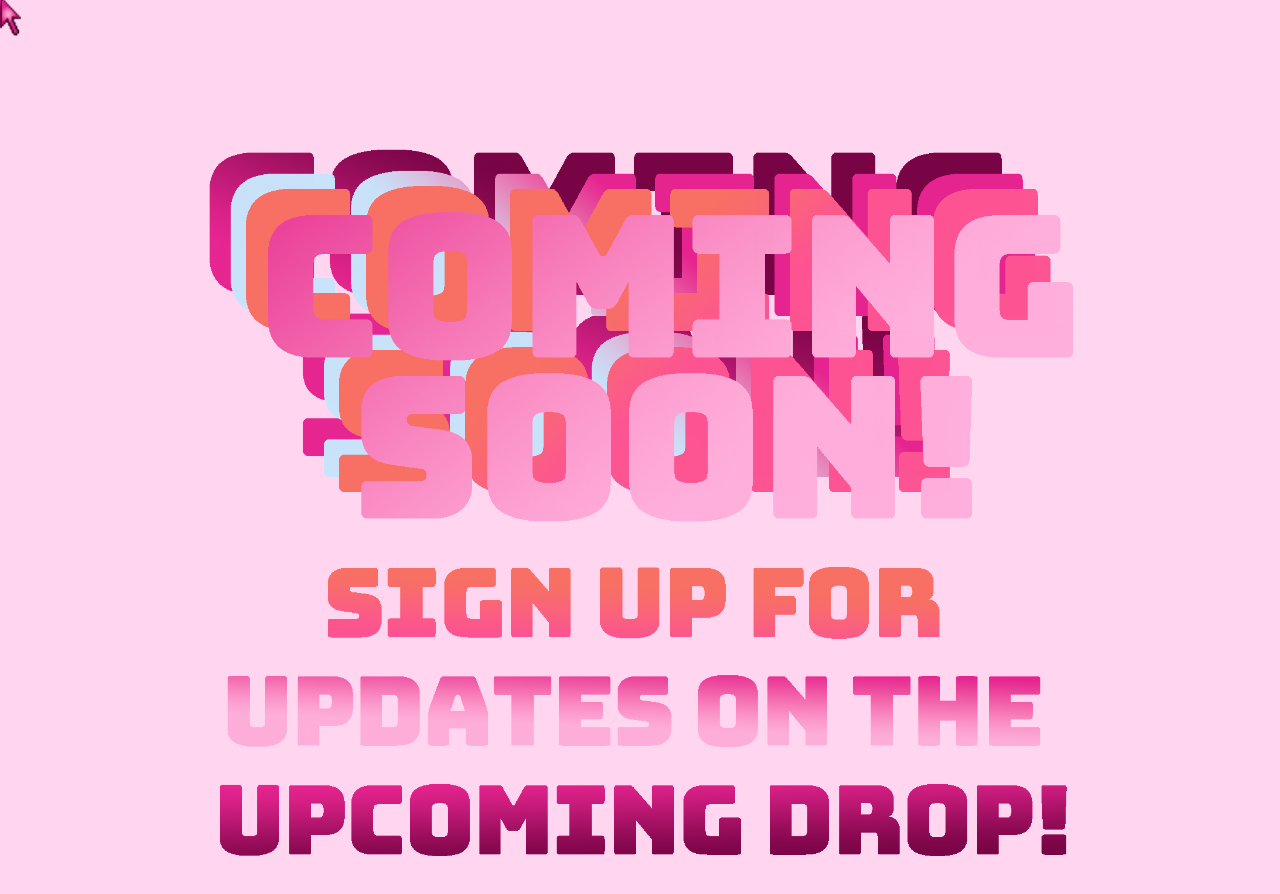
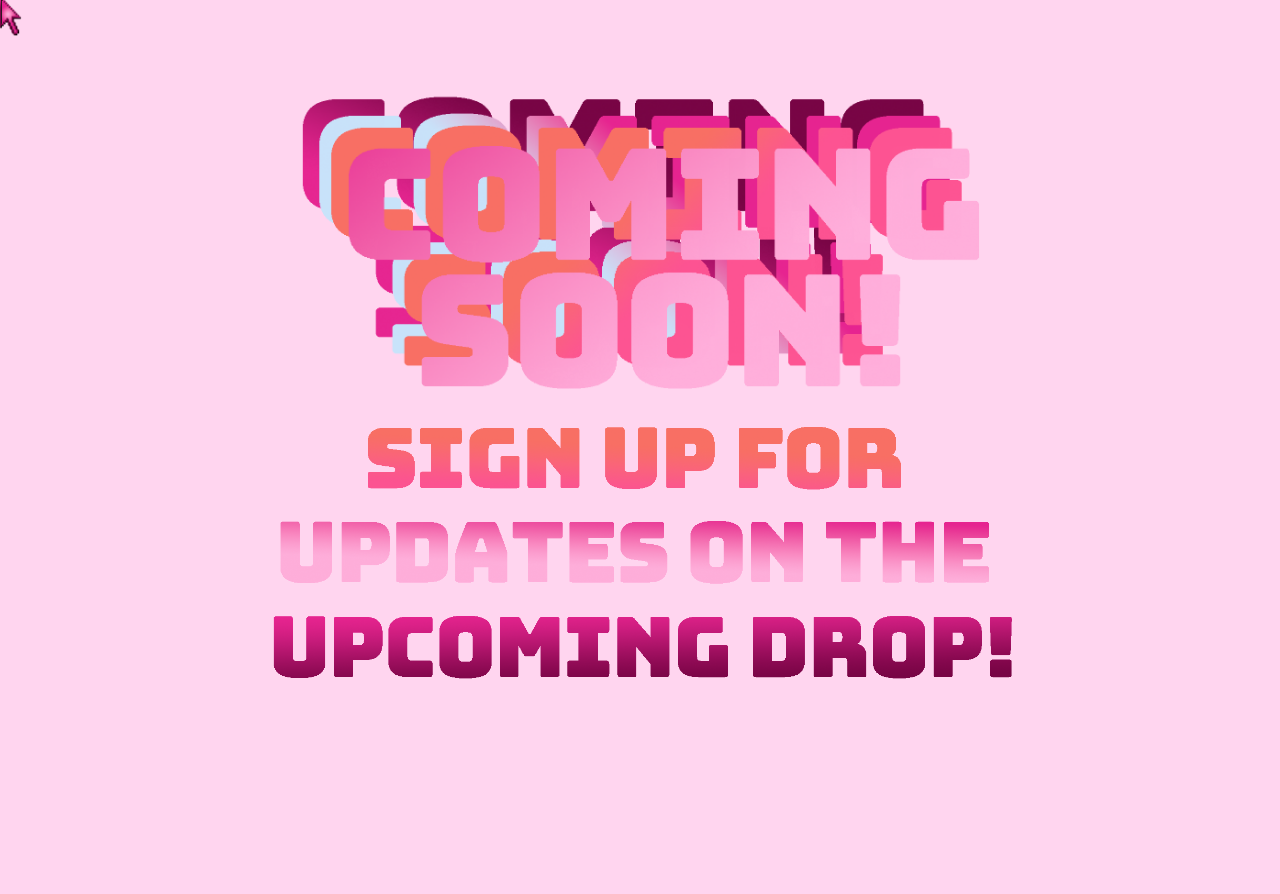
Before and after one commit to hellenekpo/hellensclothingfactory, a React (Create React App) app in the folder client/my-app/: page / in a window 1280 px wide. Shown: the top 894 px of the page. After the commit the page ends 800 px from the top, so only its background shows below. Built offline with nearby package versions, Linux system fonts and the light colour scheme.

Commit message:
Formatting

```diff
--- a/client/my-app/src/Home.js
+++ b/client/my-app/src/Home.js
@@ -1,52 +1,38 @@
 import React from 'react';
 import './Home.css';
-import { useState } from 'react';
-import axios from 'axios';
 import styled from 'styled-components'
 import { desktop, tablet, mobile } from './responsive';
-import { Link } from 'react-router-dom'
-import HomeNav from './HomeNav';
-import Slide from './Slide.js';
-import { Admin, Menu, Reload, Resize, Search } from '@rsuite/icons';
-import { IconButton } from "rsuite";
-import BrandSlider from './BrandSlider';
 import * as AWS from 'aws-sdk';
-import newlogo from './images/newlogo.png'
-import welcomeimage from './images/welcomeimage.png'
-import aboutusfolderopened from './images/aboutusfolderopened.png'
-import shopfolderclosed from './images/shopfolderclosed.png'
-import contactfolderopen from './images/contactfolderopen.png'
 import newlogo1 from './images/newlogo1.png'
 import signup from './images/signup.png'
-import aboutusfolderclosed from './images/aboutusfolderclosed.png'
-import shopfolderopened from './images/shopfolderopened.png'
-import contactfolderclosed from './images/contactfolderclosed.png'
 import config from './config.json'
-import {Routes, Route, useNavigate} from 'react-router-dom';
 AWS.config.update(config);
 const docClient = new AWS.DynamoDB.DocumentClient();
 
 const Container = styled.div`
+  display: flex;
+  justify-content: center;
 `;
 
 const ComingSoon = styled.img`
-	width: 70%;
-    height: 70%;
-	display: block;
-  	margin-left: auto;
-    margin-top: 10%;
-  	margin-right: auto;
+  max-width:100%;
+  max-height:40%;
+  position:absolute;
+  top:50%;
+  left:50%;
+  transform:translate(-50%,-100%);
 
     ${desktop({display: "block",})}
     ${tablet({display:"block"})}
     ${mobile({display: "block",})}
 `;
 const SignUpForUpdates = styled.img`
-	width: 70%;
-    height: 70%;
-	display: block;
-  	margin-left: auto;
-  	margin-right: auto;
+  max-width:100%;
+  max-height:40%;
+  position:absolute;
+  top:50%;
+  left:50%;
+  transform:translate(-50%,-0%);
 
     ${desktop({display: "block",})}
     ${tablet({display:"block"})}
@@ -58,7 +44,7 @@ const Home = () => {
   return (
     <Container>
 		<ComingSoon src={newlogo1} alt="comingsoon"/>
-		<SignUpForUpdates src={signup} alt="comingsoon2"/>
+        <SignUpForUpdates src={signup} alt="signup"/>
     </Container>
   )
 }
```
